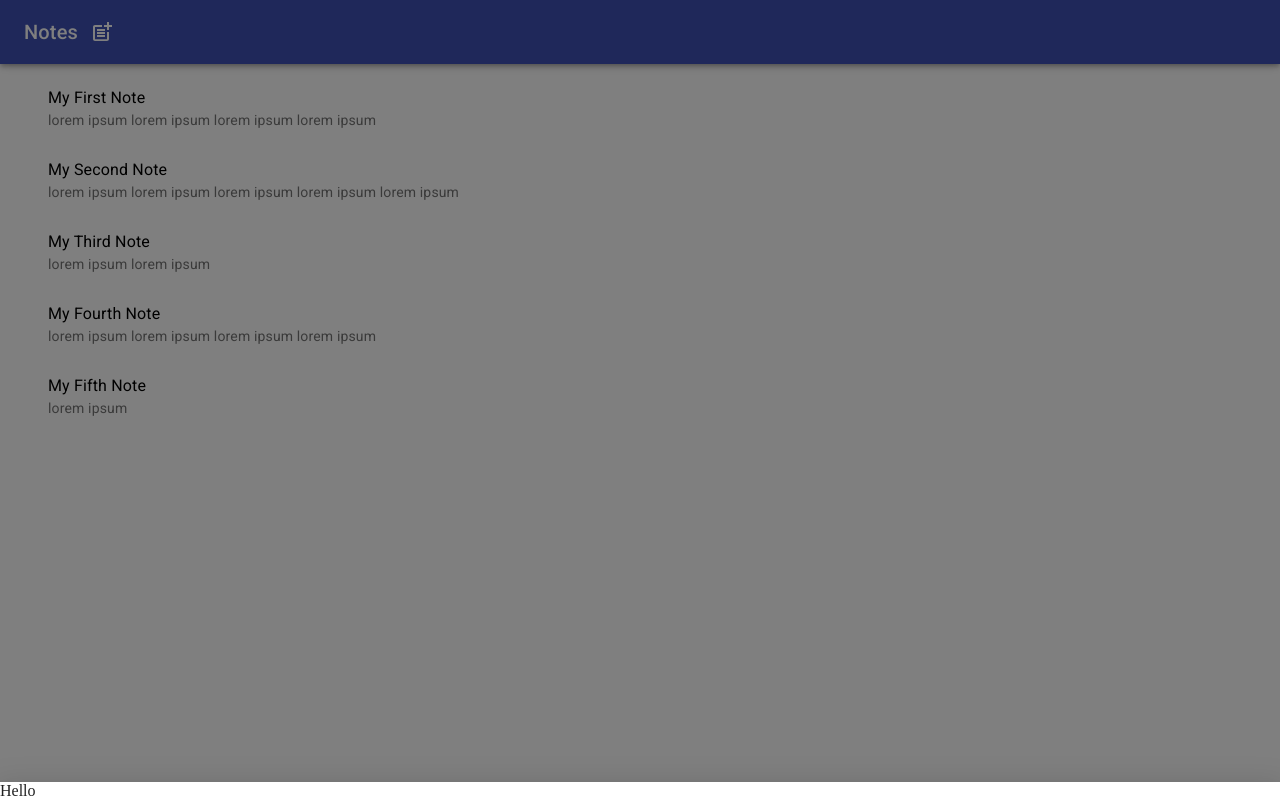
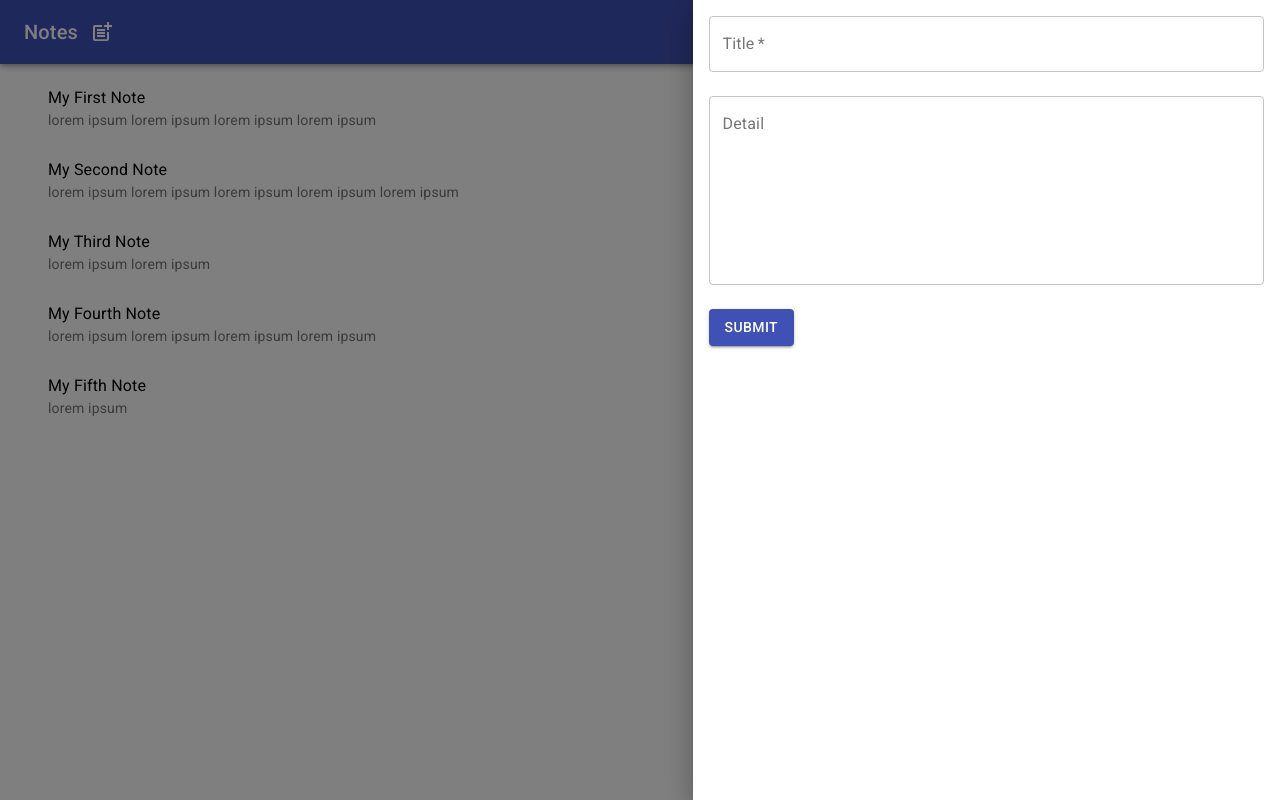
Before and after one commit to mitalikhundiwala/notes-app, a React (Vite) app: page / in a window 1280 px wide. Both pictures are taken after a click on the button "Add Note". Built offline with nearby package versions, Linux system fonts and the light colour scheme.

Commit message:
Added UI for creating a note

```diff
--- a/package.json
+++ b/package.json
@@ -6,6 +6,7 @@
   "dependencies": {
     "@material-ui/core": "^4.11.0",
     "@material-ui/icons": "^4.9.1",
+    "formik": "^2.1.5",
     "react": "^16.13.1",
     "react-dom": "^16.13.1",
     "react-redux": "^7.2.0",
--- a/src/app.tsx
+++ b/src/app.tsx
@@ -10,28 +10,28 @@ const App: FunctionComponent = () => {
         {
             noteId: 1,
             title: 'My First Note',
-            description: 'lorem ipsum lorem ipsum lorem ipsum lorem ipsum ',
+            detail: 'lorem ipsum lorem ipsum lorem ipsum lorem ipsum ',
         },
         {
             noteId: 2,
             title: 'My Second Note',
-            description:
+            detail:
                 'lorem ipsum lorem ipsum lorem ipsum lorem ipsum lorem ipsum ',
         },
         {
             noteId: 3,
             title: 'My Third Note',
-            description: 'lorem ipsum lorem ipsum ',
+            detail: 'lorem ipsum lorem ipsum ',
         },
         {
             noteId: 4,
             title: 'My Fourth Note',
-            description: 'lorem ipsum lorem ipsum lorem ipsum lorem ipsum ',
+            detail: 'lorem ipsum lorem ipsum lorem ipsum lorem ipsum ',
         },
         {
             noteId: 5,
             title: 'My Fifth Note',
-            description: 'lorem ipsum ',
+            detail: 'lorem ipsum ',
         },
     ];
 
--- a/src/components/header.component.tsx
+++ b/src/components/header.component.tsx
@@ -6,10 +6,11 @@ import Typography from '@material-ui/core/Typography';
 import IconButton from '@material-ui/core/IconButton';
 import PostAdd from '@material-ui/icons/PostAdd';
 import SwipeableDrawer from '@material-ui/core/SwipeableDrawer';
+import CreateNote from './note-create.component';
 
 const Header: FunctionComponent = () => {
     const [state, setState] = React.useState({
-        bottom: false,
+        right: false,
     });
 
     const toggleDrawer = (anchor: string, open: boolean) => (
@@ -36,19 +37,19 @@ const Header: FunctionComponent = () => {
                         aria-controls="primary-search-account-menu"
                         aria-haspopup="true"
                         color="inherit"
-                        onClick={toggleDrawer('bottom', !state['bottom'])}
+                        onClick={toggleDrawer('right', !state['right'])}
                     >
                         <PostAdd />
                     </IconButton>
                 </Toolbar>
             </AppBar>
             <SwipeableDrawer
-                anchor="bottom"
-                open={state['bottom']}
-                onClose={toggleDrawer('bottom', false)}
-                onOpen={toggleDrawer('bottom', true)}
+                anchor="right"
+                open={state['right']}
+                onClose={toggleDrawer('right', false)}
+                onOpen={toggleDrawer('right', true)}
             >
-                Hello
+                <CreateNote></CreateNote>
             </SwipeableDrawer>
         </>
     );
--- /dev/null
+++ b/src/components/note-create.component.tsx
@@ -0,0 +1,32 @@
+import React from 'react';
+import { Formik, FormikProps, FormikErrors } from 'formik';
+import NoteEditor, { IFormValues } from './note-editor.component';
+import { Box } from '@material-ui/core';
+
+const CreateNote = () => {
+    return (
+        <Box p={2}>
+            <Formik
+                initialValues={{
+                    title: '',
+                    detail: '',
+                }}
+                validate={values => {
+                    const errors: FormikErrors<IFormValues> = {};
+                    if (!values.title) {
+                        errors.title = 'Required';
+                    }
+                    return errors;
+                }}
+                onSubmit={(values, actions) => {
+                    debugger;
+                    console.log('values::', values);
+                }}
+            >
+                {props => <NoteEditor {...props} />}
+            </Formik>
+        </Box>
+    );
+};
+
+export default CreateNote;
--- /dev/null
+++ b/src/components/note-editor.component.tsx
@@ -0,0 +1,52 @@
+import React, { FunctionComponent, createRef } from 'react';
+import { FormikProps } from 'formik';
+import { TextField, Button, Grid } from '@material-ui/core';
+
+const NoteEditor: FunctionComponent<FormikProps<IFormValues>> = props => {
+    // console.log(props);
+    return (
+        <form noValidate onSubmit={props.handleSubmit}>
+            <Grid container spacing={3}>
+                <Grid item xs={12}>
+                    <TextField
+                        required
+                        name="title"
+                        label="Title"
+                        fullWidth
+                        error={!!props.errors.title}
+                        helperText={props.errors.title}
+                        variant="outlined"
+                        onChange={props.handleChange}
+                        onBlur={props.handleBlur}
+                    />
+                </Grid>
+                <Grid item xs={12}>
+                    <TextField
+                        name="detail"
+                        label="Detail"
+                        multiline
+                        fullWidth
+                        rows={8}
+                        error={!!props.errors.detail}
+                        helperText={props.errors.detail}
+                        variant="outlined"
+                        onChange={props.handleChange}
+                        onBlur={props.handleBlur}
+                    />
+                </Grid>
+                <Grid item xs={12}>
+                    <Button variant="contained" color="primary" type="submit">
+                        Submit
+                    </Button>
+                </Grid>
+            </Grid>
+        </form>
+    );
+};
+
+export interface IFormValues {
+    title: string;
+    detail: string;
+}
+
+export default NoteEditor;
--- a/src/components/note-list.component.tsx
+++ b/src/components/note-list.component.tsx
@@ -18,7 +18,7 @@ const NoteList: FunctionComponent<IProps> = ({ notes }) => {
                     <ListItem key={note.noteId}>
                         <ListItemText
                             primary={note.title}
-                            secondary={note.description}
+                            secondary={note.detail}
                         ></ListItemText>
                     </ListItem>
                 );
--- a/src/models/note.model.ts
+++ b/src/models/note.model.ts
@@ -1,11 +1,11 @@
 export default class Note {
     noteId: number;
     title: string;
-    description: string;
+    detail: string;
 
     constructor(data: any) {
         this.noteId = data.noteId;
         this.title = data.title;
-        this.description = data.description;
+        this.detail = data.detail;
     }
 }
```
Also changed, not shown: 2 other files (tests, documents, lock files or other folders).
